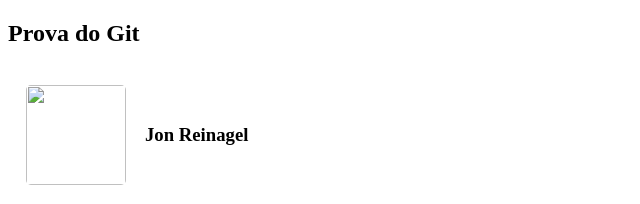
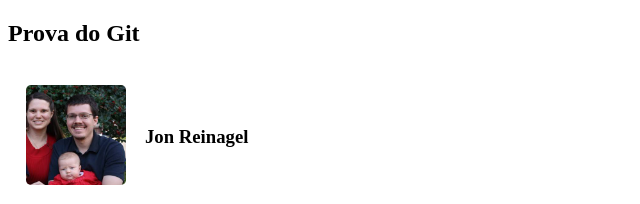
Before and after one commit to joninmoz/prova-de-git, a plain HTML site: page index.html in a window 1280 px wide. Shown: the top 204 px of the page, without its empty margins (0-640 px from the left). Drawn offline with Linux system fonts and the light colour scheme.

Commit message:
adding Jon's photo

```diff
--- a/index.html
+++ b/index.html
@@ -20,7 +20,7 @@
 	<table>
 		<tbody>
 		<tr>
-			<td><img src="images/<<jons-image-here>>.jpg"></td>
+			<td><img src="images/jon.jpg"></td>
 			<td><h3>Jon Reinagel</h3></td>
 		</tr>
 		<tr>
```
Also changed, not shown: images/jon.jpg (added).
